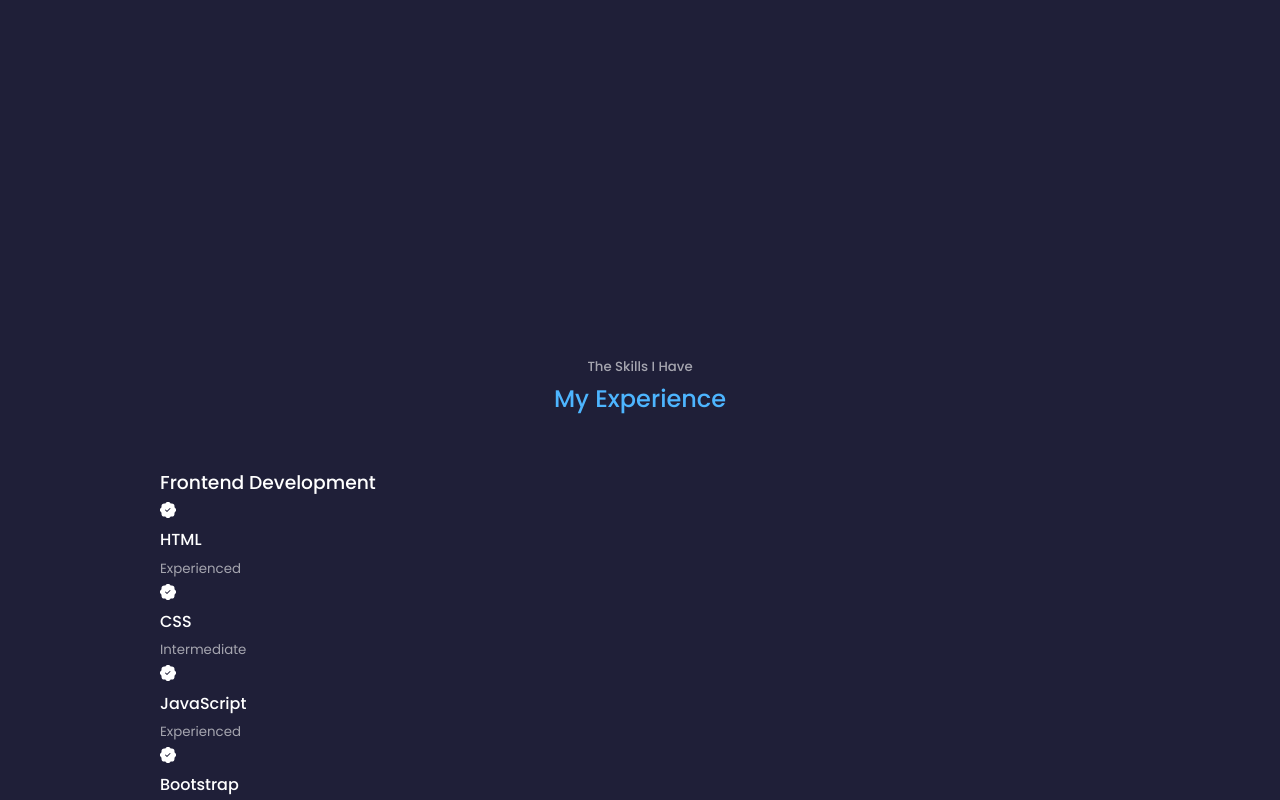
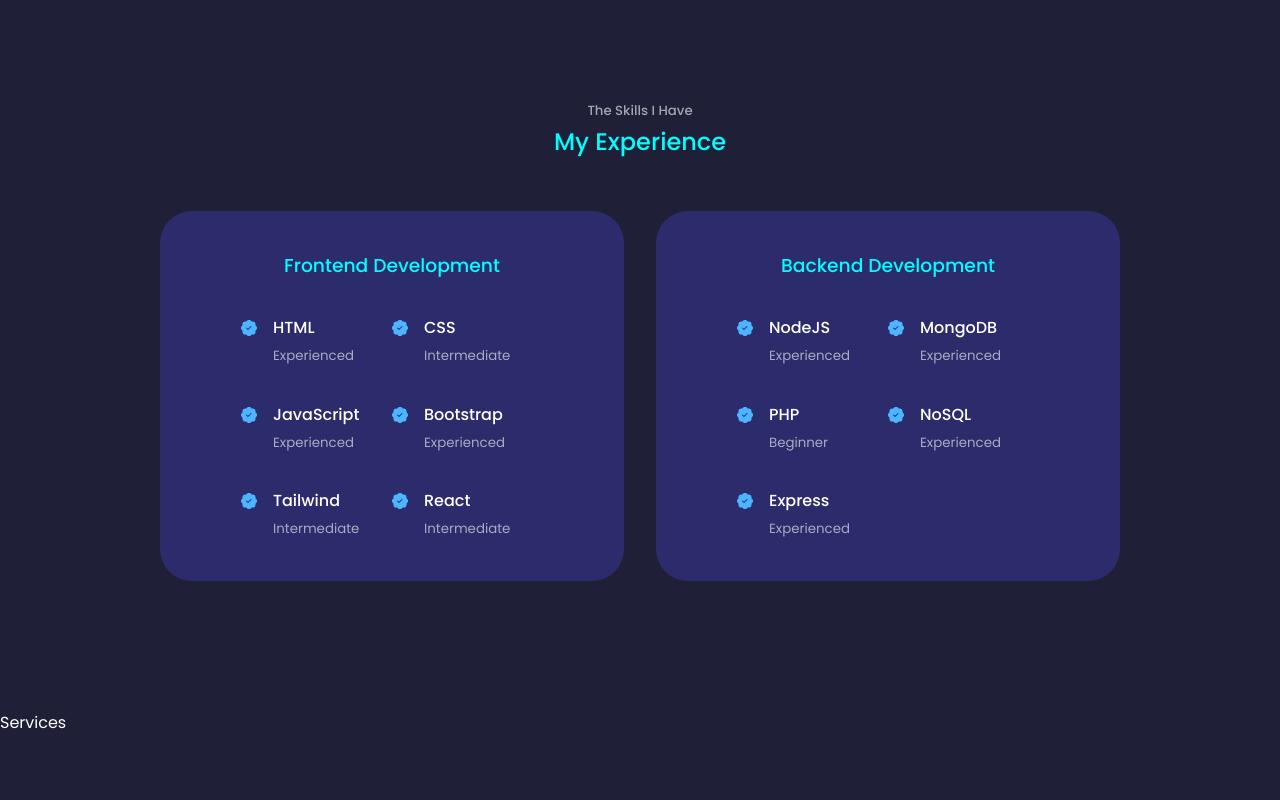
Before and after one commit to slymario/mario-dev, a React (Create React App) app: page / in a window 1280 px wide. Shown: the part 1500-2300 px from the top of the page. Built offline with nearby package versions, Linux system fonts and the light colour scheme.

Commit message:
changes made, and new css added

```diff
--- a/src/components/experience/Experience.css
+++ b/src/components/experience/Experience.css
@@ -0,0 +1,76 @@
+.experience__container {
+    display: grid;
+    grid-template-columns: 1fr 1fr;
+    gap: 2rem;
+}
+
+.experience__container > div {
+    background: var(--color-bg-variant);
+    padding: 2.4rem 5rem;
+    border-radius: 2rem;
+    border: 1px solid transparent;
+    transition: var(--transition);
+}
+.experience__container > div:hover {
+    background: transparent;
+    border-color: var(--color-primary-variant);
+    cursor: default;
+}
+
+.experience__container > div h3 {
+    text-align: center;
+    margin-bottom: 2rem;
+    /* color: var(--color-primary); */
+    color: aqua;
+}
+
+.experience__content {
+    display: grid;
+    grid-template-columns: 1fr 1fr;
+    row-gap: 2rem;
+}
+
+.experience__details {
+    display: flex;
+    gap: 1rem;
+}
+
+.icons {
+    margin-top: 6px;
+    color: var(--color-primary);
+}
+
+
+
+/* ============== MEDIA QUERIES (MEDIUM DEVICES) =============== */
+@media screen and (max-width: 1024px) {
+    .experience__container {
+        grid-template-columns: 1fr;
+    }
+
+    .experience__container > div {
+        width: 80%;
+        padding: 2rem;
+        margin: 0 auto;
+    }
+
+    .experience__content {
+        padding: 1rem;
+    }
+
+
+}
+
+/* ============== MEDIA QUERIES (SMALL DEVICES) =============== */
+@media screen and (max-width: 600px) {
+    .experience__container {
+        gap: 1rem;
+    }
+
+    .experience__container > div {
+        width: 100%;
+        padding: 2rem 1rem;
+    }
+
+
+}
--- a/src/components/experience/Experience.jsx
+++ b/src/components/experience/Experience.jsx
@@ -13,34 +13,46 @@
           <h3>Frontend Development</h3>
           <div className="experience__content">
             <article className="experience__details">
-              <BsPatchCheckFill />
+              <BsPatchCheckFill className="icons" />
+              <div>
                 <h4>HTML</h4>
                 <small className="text-light">Experienced</small>
+              </div>
             </article>
             <article className="experience__details">
-              <BsPatchCheckFill />
+              <BsPatchCheckFill className="icons" />
+              <div>
                 <h4>CSS</h4>
                 <small className="text-light">Intermediate</small>
+              </div>
             </article>
             <article className="experience__details">
-              <BsPatchCheckFill />
+              <BsPatchCheckFill className="icons" />
+              <div>
                 <h4>JavaScript</h4>
                 <small className="text-light">Experienced</small>
+              </div>
             </article>
             <article className="experience__details">
-              <BsPatchCheckFill />
+              <BsPatchCheckFill className="icons" />
+              <div>
                 <h4>Bootstrap</h4>
                 <small className="text-light">Experienced</small>
+              </div>
             </article>
             <article className="experience__details">
-              <BsPatchCheckFill />
+              <BsPatchCheckFill className="icons" />
+              <div>
                 <h4>Tailwind</h4>
                 <small className="text-light">Intermediate</small>
+              </div>
             </article>
               <article className="experience__details">
-              <BsPatchCheckFill />
+              <BsPatchCheckFill className="icons" />
+              <div>
                 <h4>React</h4>
-              <small className="text-light">Experienced</small>
+                <small className="text-light">Intermediate</small>
+              </div>
             </article>
           </div>
         </div>
@@ -50,29 +62,39 @@
         <h3>Backend Development</h3>
           <div className="experience__content">
             <article className="experience__details">
-              <BsPatchCheckFill />
+              <BsPatchCheckFill className="icons" />
+              <div>
                 <h4>NodeJS</h4>
                 <small className="text-light">Experienced</small>
+              </div>
             </article>
             <article className="experience__details">
-              <BsPatchCheckFill />
+              <BsPatchCheckFill className="icons" />
+              <div>
                 <h4>MongoDB</h4>
                 <small className="text-light">Experienced</small>
+              </div>
             </article>
             <article className="experience__details">
-              <BsPatchCheckFill />
+              <BsPatchCheckFill className="icons" />
+              <div>
                 <h4>PHP</h4>
                 <small className="text-light">Beginner</small>
+              </div>
             </article>
             <article className="experience__details">
-              <BsPatchCheckFill />
+              <BsPatchCheckFill className="icons" />
+              <div>
                 <h4>NoSQL</h4>
                 <small className="text-light">Experienced</small>
+              </div>
               </article>
             <article className="experience__details">
-              <BsPatchCheckFill />
+              <BsPatchCheckFill className="icons" />
+              <div>
                 <h4>Express</h4>
                 <small className="text-light">Experienced</small>
+              </div>
             </article>
           </div>
         </div>
--- a/src/index.css
+++ b/src/index.css
@@ -62,7 +62,7 @@
 
 section {
     margin-top: 8rem;
-    height: 100vh;
+    /* height: 100vh; */
 }
 
 section > h2, section > h5 {
@@ -70,7 +70,8 @@
     color: var(--color-light);
 }
 section > h2 {
-    color: var(--color-primary);
+    /* color: var(--color-primary); */
+    color: aqua;
     margin-bottom: 3rem;
 }
 
```
Lines whose indentation alone changed are shown as unchanged.
